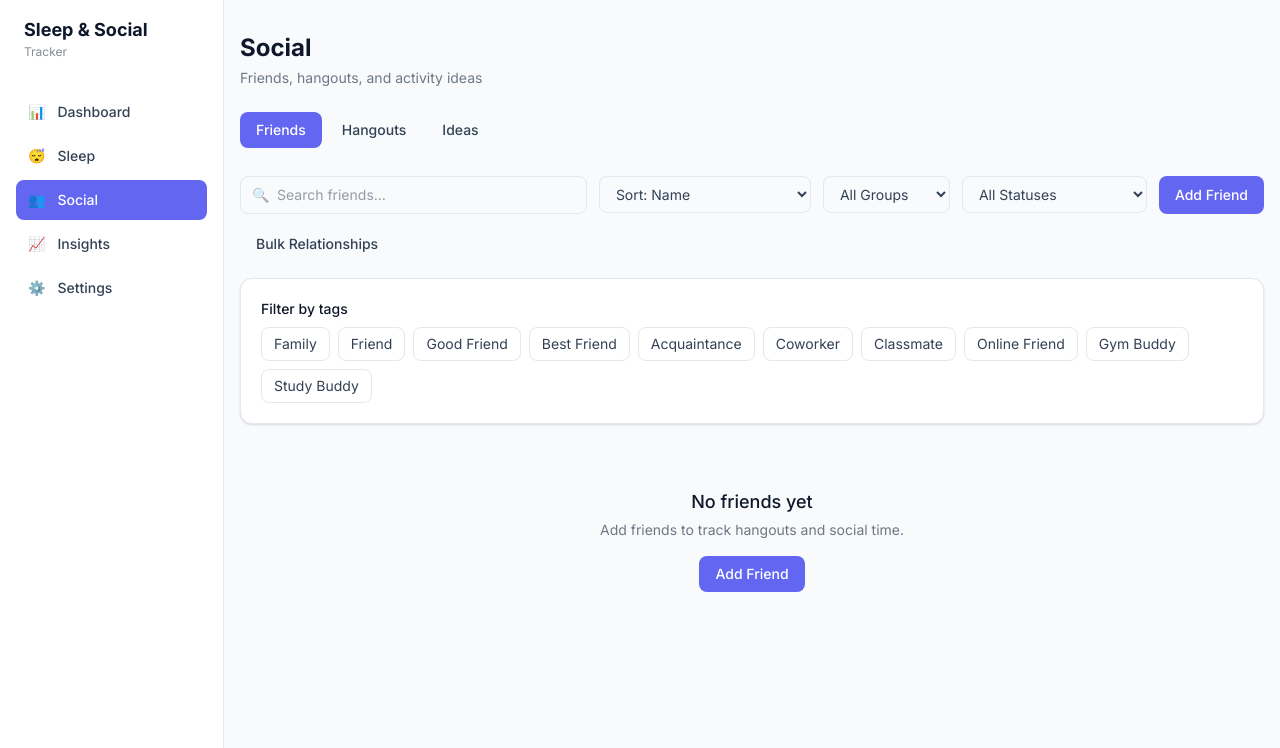
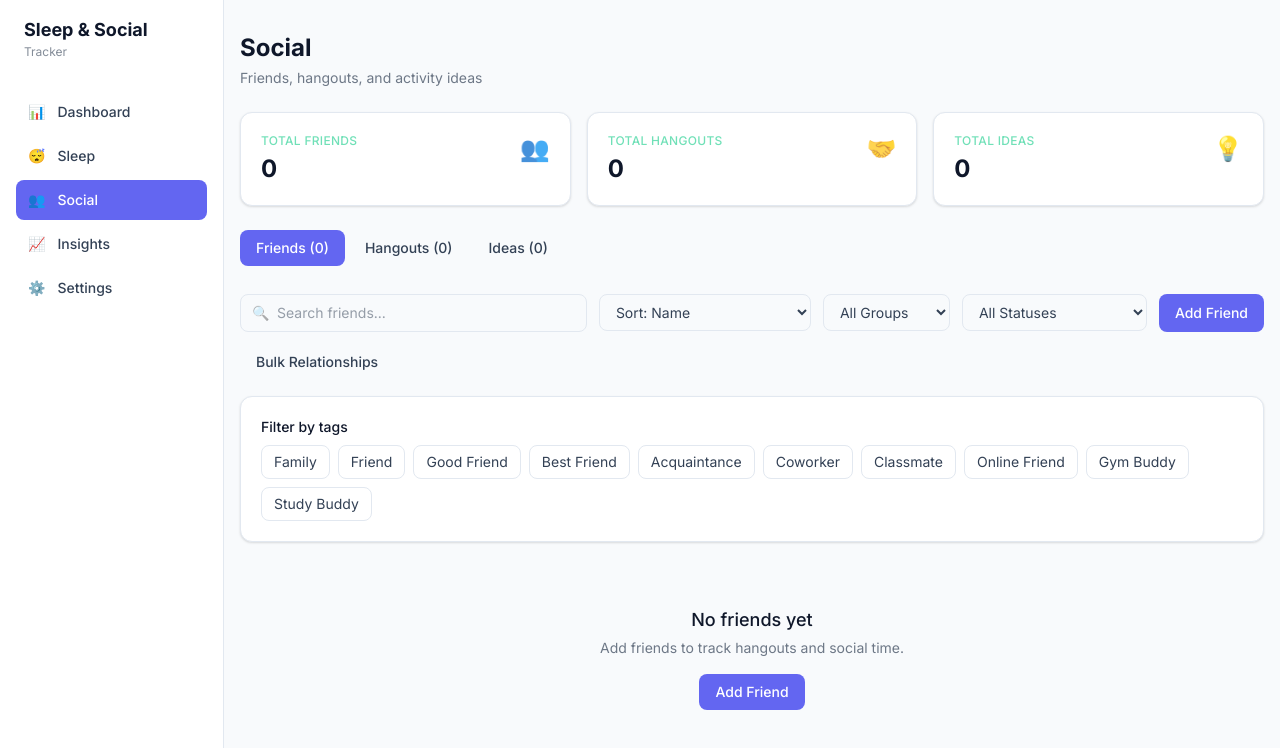
Before and after one commit to pugness101-maker/sleep-social-tracker, a React (Vite) app: page /social in a window 1280 px wide. Shown: the top 748 px of the page. Built offline with nearby package versions, Linux system fonts and the light colour scheme.

Commit message:
Add total counters to the Social page.

```diff
--- a/src/pages/SocialPage.tsx
+++ b/src/pages/SocialPage.tsx
@@ -1,24 +1,56 @@
-import { useState } from 'react';
+import { useMemo, useState } from 'react';
+import { useApp } from '../context/AppContext';
+import { StatCard } from '../components/ui/Card';
 import { Tabs } from '../components/ui/Tabs';
 import { FriendsTab } from '../components/social/FriendsTab';
 import { HangoutsTab } from '../components/social/HangoutsTab';
 import { IdeasTab } from '../components/social/IdeasTab';
 
-const tabs = [
-  { id: 'friends', label: 'Friends' },
-  { id: 'hangouts', label: 'Hangouts' },
-  { id: 'ideas', label: 'Ideas' },
-];
+export function SocialPage() {
+  const { data } = useApp();
+  const [active, setActive] = useState('friends');
 
-export function SocialPage() {
-  const [active, setActive] = useState('friends');
+  const friendCount = data.friends.length;
+  const hangoutCount = data.hangouts.length;
+  const ideaCount = data.ideas.length;
+
+  const tabs = useMemo(
+    () => [
+      { id: 'friends', label: `Friends (${friendCount})` },
+      { id: 'hangouts', label: `Hangouts (${hangoutCount})` },
+      { id: 'ideas', label: `Ideas (${ideaCount})` },
+    ],
+    [friendCount, hangoutCount, ideaCount]
+  );
 
   return (
     <div>
-      <div className="mb-6">
-        <h1 className="text-2xl font-bold" style={{ color: 'var(--text-heading)' }}>Social</h1>
+      <div className="mb-4 md:mb-6">
+        <h1 className="text-xl md:text-2xl font-bold" style={{ color: 'var(--text-heading)' }}>Social</h1>
         <p className="text-sm opacity-70 mt-1">Friends, hangouts, and activity ideas</p>
       </div>
+
+      <div className="grid grid-cols-1 sm:grid-cols-3 gap-3 md:gap-4 mb-4 md:mb-6">
+        <StatCard
+          label="Total Friends"
+          value={String(friendCount)}
+          accent="social"
+          icon="👥"
+        />
+        <StatCard
+          label="Total Hangouts"
+          value={String(hangoutCount)}
+          accent="social"
+          icon="🤝"
+        />
+        <StatCard
+          label="Total Ideas"
+          value={String(ideaCount)}
+          accent="social"
+          icon="💡"
+        />
+      </div>
+
       <div className="mb-6">
         <Tabs tabs={tabs} active={active} onChange={setActive} />
       </div>
```
